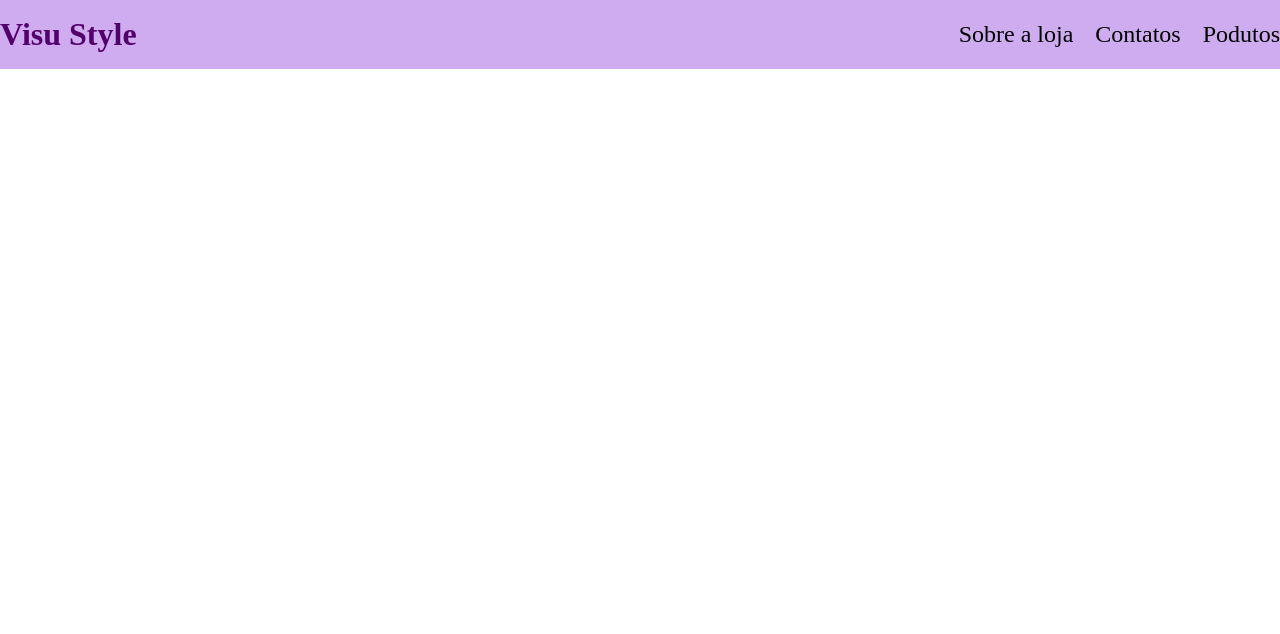
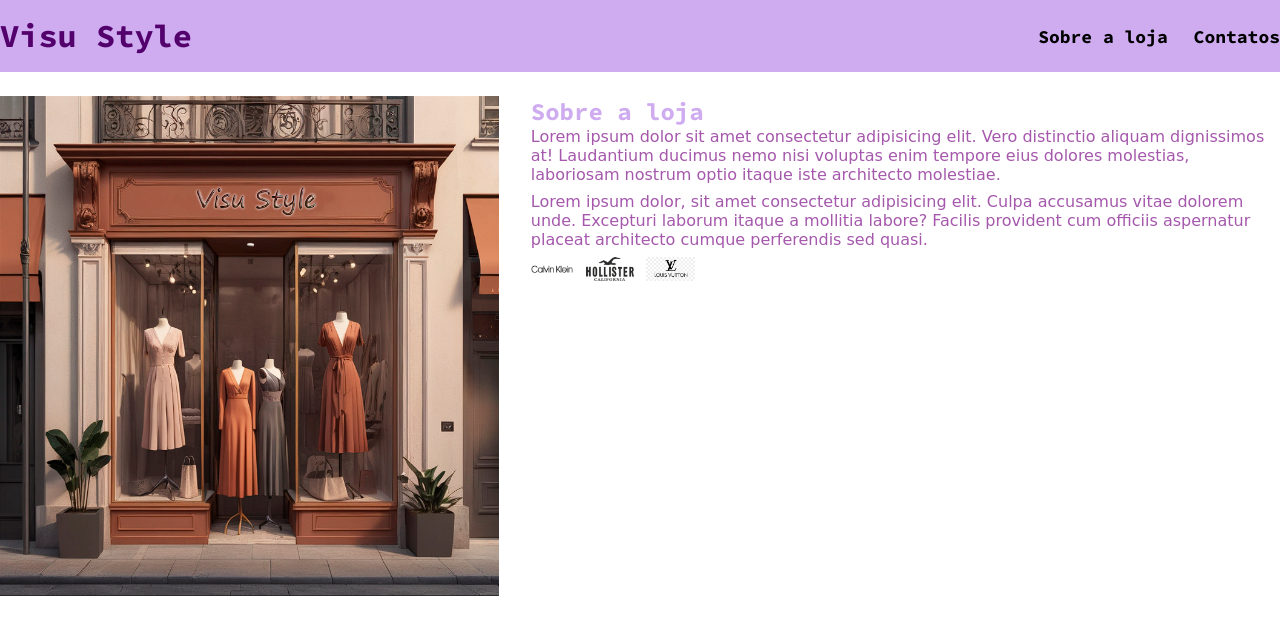
Before and after one commit to JeanAlves00/Projeto-1, a plain HTML site: page index.html in a window 1280 px wide. Drawn offline with Linux system fonts and the light colour scheme; a web font is replaced by a local one.

```diff
--- a/index.html
+++ b/index.html
@@ -5,7 +5,10 @@
     <meta name="viewport" content="width=device-width, initial-scale=1.0">
     <title>Visu Style - Aqui e o lugar</title>
     <link rel="stylesheet" href="./main.css">
-</head>
+    <link rel="preconnect" href="https://fonts.googleapis.com">
+    <link rel="preconnect" href="https://fonts.gstatic.com" crossorigin>
+    <link href="https://fonts.googleapis.com/css2?family=Sevillana&family=Source+Code+Pro:wght@700&display=swap" rel="stylesheet">
+    </head>
 <body>
     <header>
         <div class="container">
@@ -18,12 +21,28 @@
                     <li>
                         <a href="#">Contatos</a>
                     </li>
-                    <li>
-                        <a href="#">Podutos</a>
-                    </li>
                 </ul>
             </nav>
         </div>
     </header>
+    <section>
+        <div class="container">
+            <img class="store-front" src="./Imagens/Visu style fachada.png" alt="Visu style fachada" width="500" height="500">
+            <div>
+                <h2>Sobre a loja</h2>
+                <p>
+                    Lorem ipsum dolor sit amet consectetur adipisicing elit. Vero distinctio aliquam dignissimos at! Laudantium ducimus nemo nisi voluptas enim tempore eius dolores molestias, laboriosam nostrum optio itaque iste architecto molestiae.
+                </p>
+                <p>
+                    Lorem ipsum dolor, sit amet consectetur adipisicing elit. Culpa accusamus vitae dolorem unde. Excepturi laborum itaque a mollitia labore? Facilis provident cum officiis aspernatur placeat architecto cumque perferendis sed quasi.
+                </p>
+                <ul class="brands-list">
+                    <li><img src="./Imagens/Calvin-Klein-Logo-1975-1992.jpg" alt="Calvin-Klein-Logo"></li>
+                    <li><img src="./Imagens/hollister-logo-633C04ADA6-seeklogo.com.png" alt="hollister-logo"></li>
+                    <li><img src="./Imagens/louis-vuitton-logo-thumbnail.png" alt="louis-vuitton-logo"></li>
+                </ul>
+            </div>
+        </div>
+    </section>
 </body>
 </html>
--- a/main.css
+++ b/main.css
@@ -2,6 +2,15 @@
     margin: 0;
     padding: 0;
     box-sizing: border-box;
+}
+
+header,
+section h2 {
+    font-family: 'Source Code Pro', monospace;
+}
+
+body {
+    font-family: Arial, Helvetica, sans-serif;
 }
 
 header {
@@ -10,10 +19,18 @@ header {
     color: rgb(83, 0, 109);
 }
 
+header h1 {
+    font-weight: bold;
+}
+
+header h2 {
+    font-weight: normal;
+}
+
 header nav li {
     display: inline;
-    margin-left: 16px;
-    font-size: 24px;
+    margin-left: 15px;
+    font-size: 18px;
 }
 
 header nav li  a{
@@ -28,8 +45,44 @@ header nav li  a{
 }
 
 
-header .container {
+header .container,
+section .container {
     display: flex;
     align-items: center;
     justify-content: space-between;
 }
+
+.brands-list img {
+    height: 24px;
+}
+
+.brands-list li {
+    display: inline;
+    margin-right: 8px;
+}
+
+section .container {
+    align-items: flex-start;
+}
+
+section {
+    padding: 24px 0;
+}
+
+section h2 {
+    margin-bottom: 16;
+    color: rgb(207, 171, 240);
+}
+
+section {
+    color: rgb(165, 88, 172);
+}
+
+section p {
+    margin-bottom: 8px;
+    font-family: 'Sevillana', cursive;
+}
+
+.store-front {
+    margin-right: 32px;
+}
```
Also changed, not shown: Imagens/Calvin-Klein-Logo-1975-1992.jpg (added), Imagens/Visu style fachada.png (added), Imagens/hollister-logo-633C04ADA6-seeklogo.com.png (added), Imagens/louis-vuitton-logo-thumbnail.png (added), calas_femininas_2.jpg (added), camisetas_femininas_0.jpg (added), roupa_intima_feminina_0.jpg (added).
